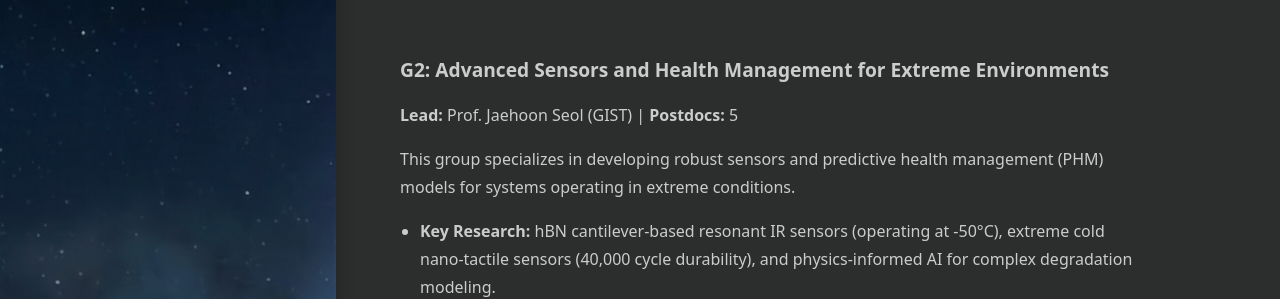
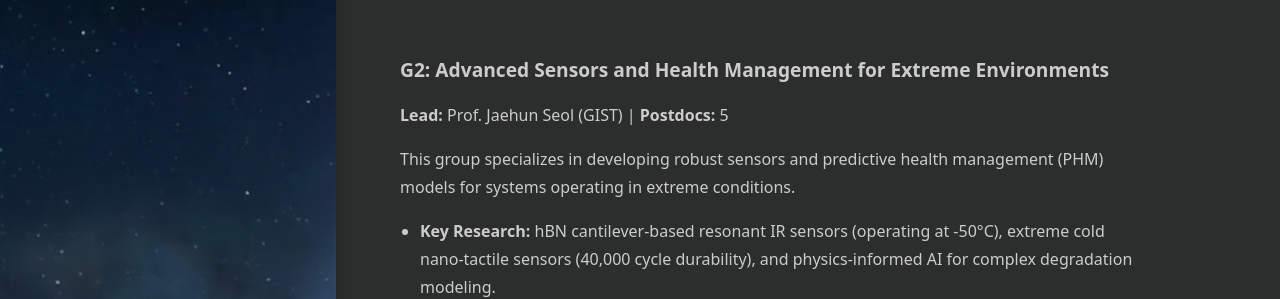
Before and after one commit to polar-ai-gist/polar-ai-gist.github.io, a Jekyll site: the page built from research.md, in a window 1280 px wide and 1400 px high, scrolled down 761 px. Shown: the part 156-455 px from the top of the window. Built offline with Jekyll 4.4.1, drawn with Linux system fonts in a browser that asks for light colours; cached includes are drawn as plain includes; some web fonts are replaced; some of the changed text lies outside the part shown.

Commit message:
updated group lead's name

```diff
--- a/research.md
+++ b/research.md
@@ -24,7 +24,7 @@ The G1 group focuses on developing hybrid mobility systems capable of traversing
 ---
 
 ### G2: Advanced Sensors and Health Management for Extreme Environments
-**Lead:** Prof. Jaehoon Seol (GIST) | **Postdocs:** 5 <!--| **Budget:** ~3.7 Billion KRW-->
+**Lead:** Prof. Jaehun Seol (GIST) | **Postdocs:** 5 <!--| **Budget:** ~3.7 Billion KRW-->
 
 This group specializes in developing robust sensors and predictive health management (PHM) models for systems operating in extreme conditions.
 *   **Key Research:** hBN cantilever-based resonant IR sensors (operating at -50°C), extreme cold nano-tactile sensors (40,000 cycle durability), and physics-informed AI for complex degradation modeling.
```
Also changed, not shown: other parts of research.md (+1 -1 lines).
